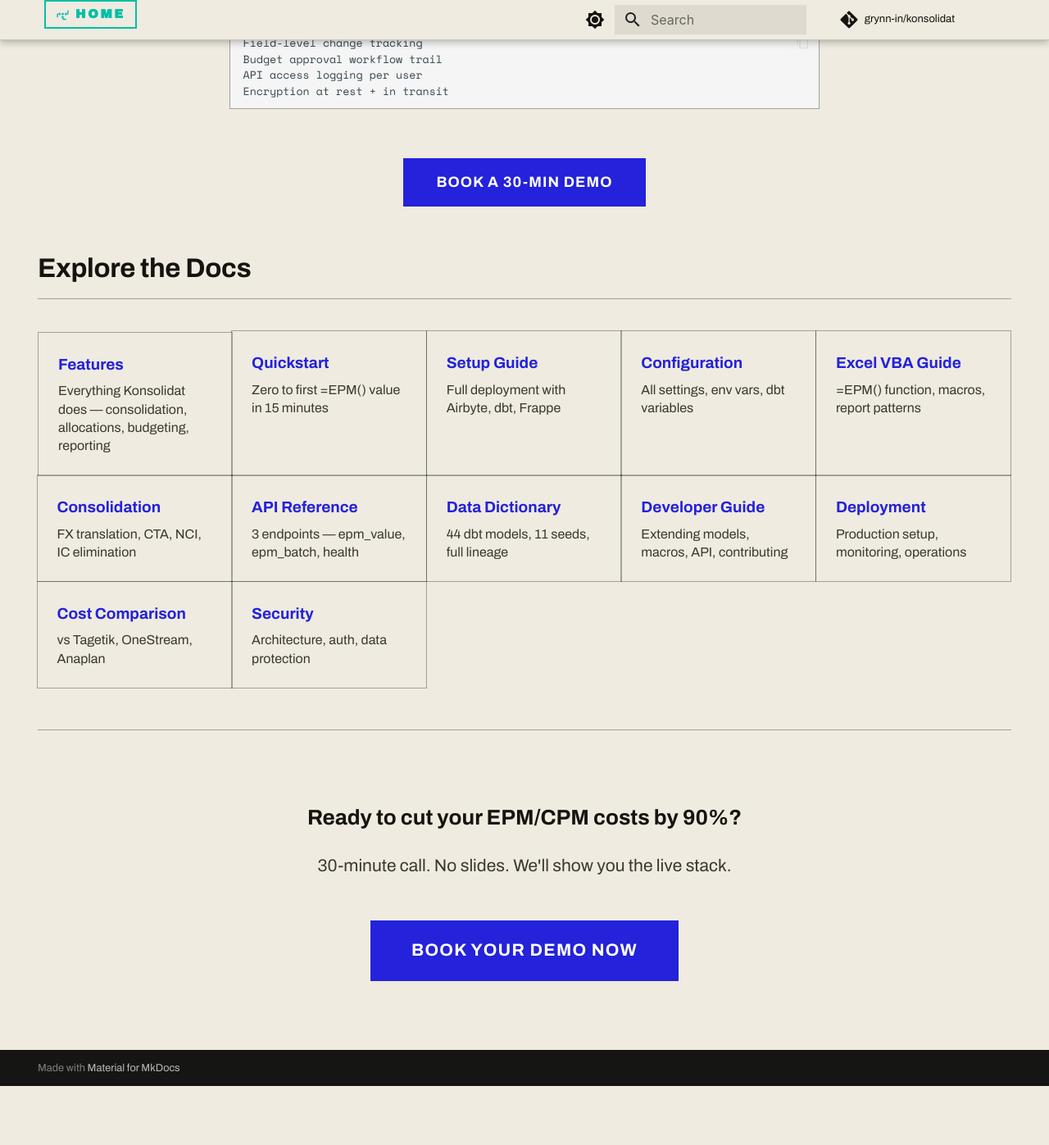
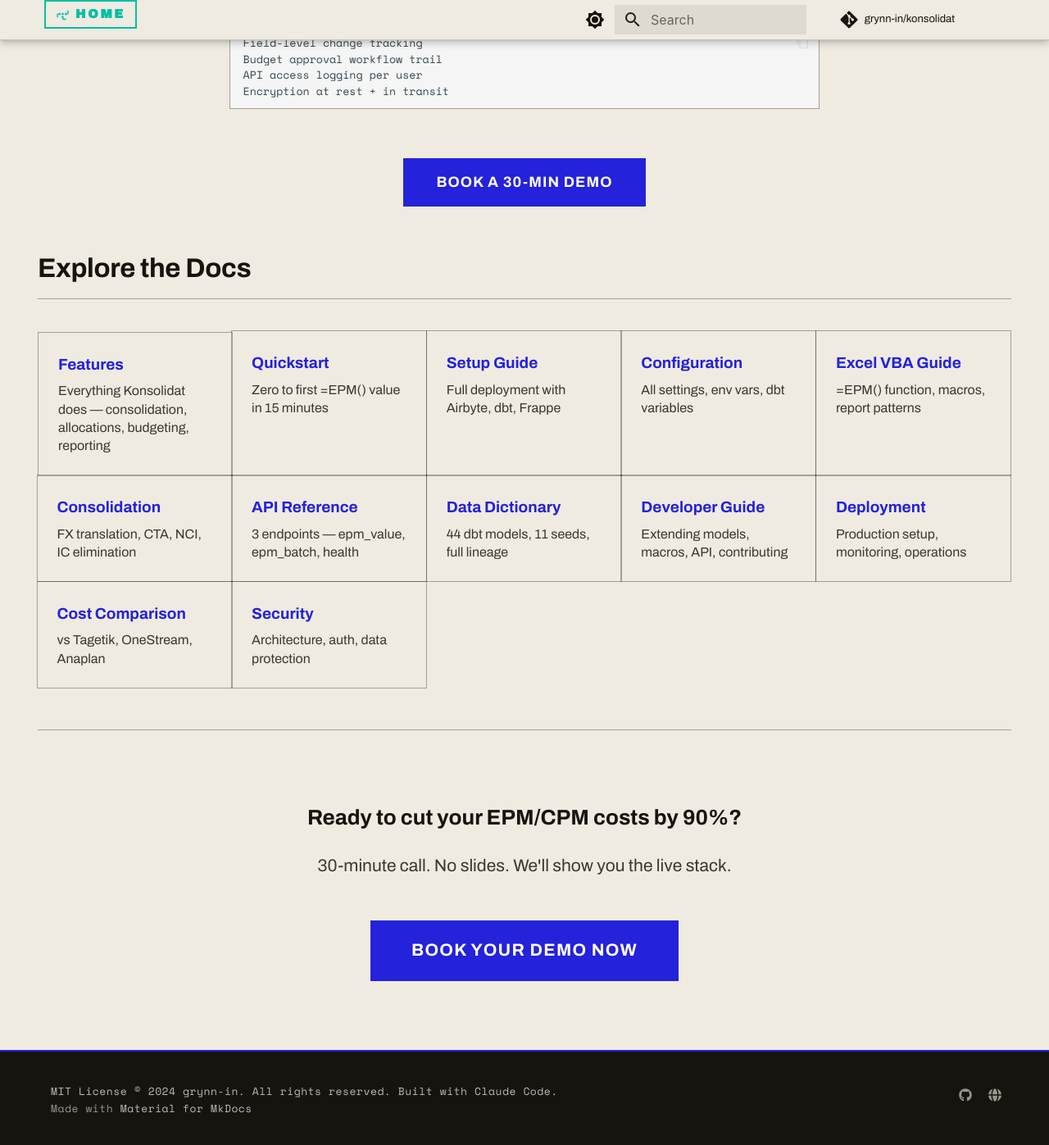
Before and after one commit to grynn-in/konsolidat, an MkDocs documentation site: the page built from docs/index.md, in a window 1280 px wide and 1400 px high, scrolled down 4014 px. Shown: the top 1397 px of the window at 82% size. Built offline with MkDocs 1.6.1 and Material for MkDocs 9.7.7, drawn with Linux system fonts in a browser that asks for light colours; comment, search, counter and statistics services are not loaded; before the commit the page ends 5339 px from its top, so only the background shows below that.

Commit message:
feat: add footer with copyright, social links, and Swiss styling
- MIT License © 2024 grynn-in, Built with Claude Code
- GitHub and website social icons
- Dark background, teal accent links, Space Mono typography
- Consistent with insta_close footer pattern

Co-Authored-By: Claude Opus 4.6 <noreply@anthropic.com>

```diff
--- a/docs/stylesheets/extra.css
+++ b/docs/stylesheets/extra.css
@@ -599,6 +599,55 @@ code,
   padding: 1rem 2.5rem;
 }
 
+/* ---------- Footer ---------- */
+
+.md-footer {
+  background: var(--ic-ink);
+  color: var(--ic-bg);
+  border-top: 2.5px solid var(--ic-accent);
+}
+
+.md-footer-meta {
+  background: transparent;
+}
+
+.md-footer-meta__inner {
+  padding: 1.5rem 1rem;
+}
+
+.md-copyright {
+  font-family: 'Space Mono', monospace;
+  font-size: 0.65rem;
+  letter-spacing: 0.04em;
+  color: rgba(239, 235, 224, 0.6);
+}
+
+.md-copyright a {
+  color: #00BFA5;
+}
+
+.md-copyright a:hover {
+  color: #64FFDA;
+}
+
+.md-social {
+  margin: 0;
+  padding: 0;
+}
+
+.md-social__link svg {
+  fill: rgba(239, 235, 224, 0.6);
+  transition: fill 0.15s ease;
+}
+
+.md-social__link:hover svg {
+  fill: #00BFA5;
+}
+
+[data-md-color-scheme="slate"] .md-footer {
+  background: #0f0f1e;
+}
+
 /* ---------- Hide TOC on index page ---------- */
 
 .md-typeset [hidden] {
--- a/mkdocs.yml
+++ b/mkdocs.yml
@@ -28,6 +28,17 @@ theme:
     - navigation.top
     - search.highlight
     - content.code.copy
+
+copyright: >
+  MIT License &copy; 2024 <a href="https://github.com/grynn-in">grynn-in</a>.
+  All rights reserved. Built with <a href="https://claude.ai">Claude Code</a>.
+
+extra:
+  social:
+    - icon: fontawesome/brands/github
+      link: https://github.com/grynn-in/konsolidat
+    - icon: fontawesome/solid/globe
+      link: https://konsolid.at
 
 extra_css:
   - stylesheets/extra.css
```
